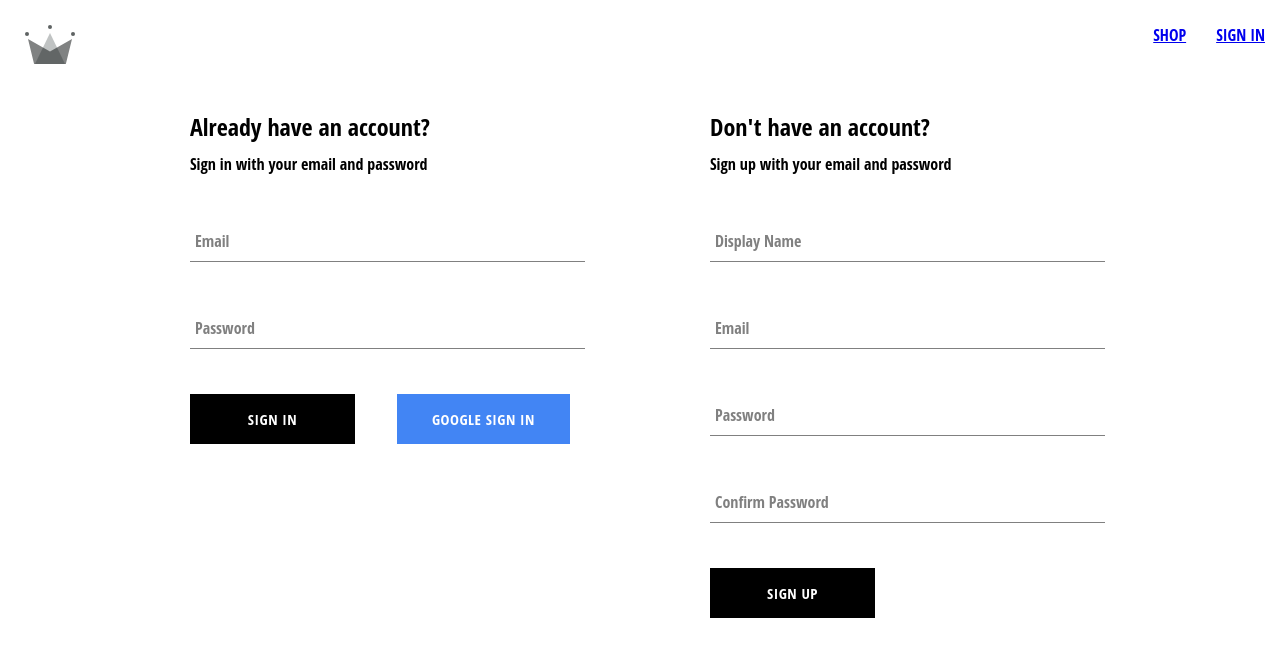
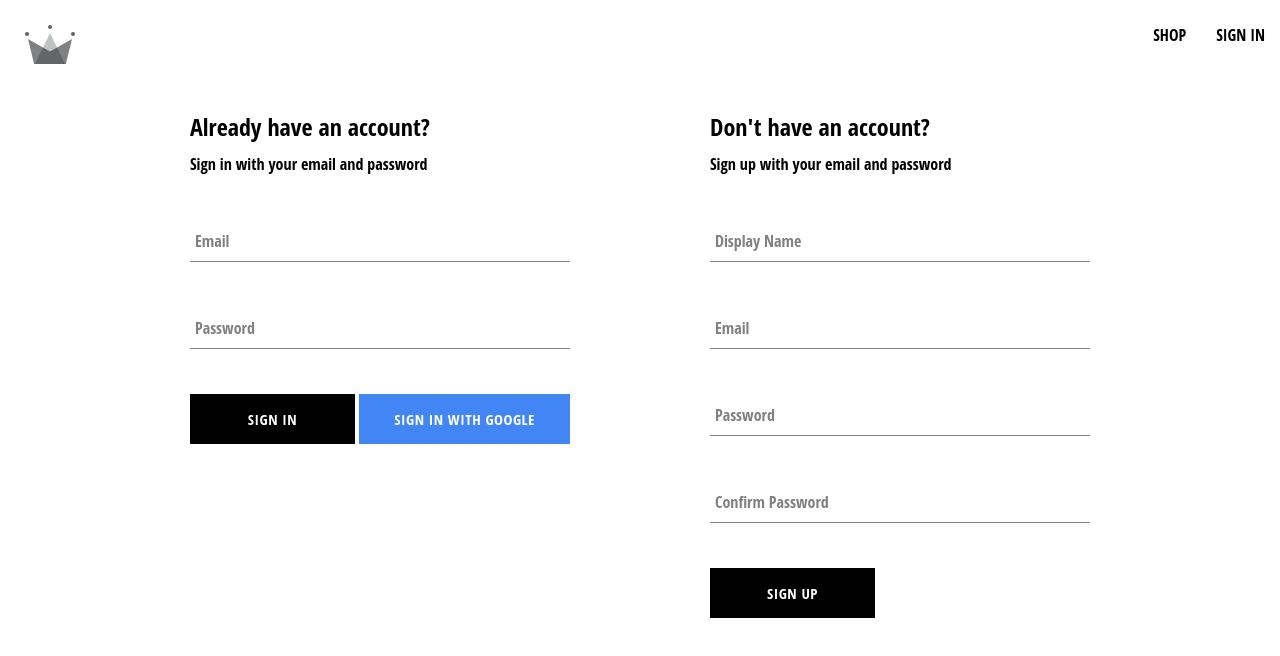
Before and after one commit to richard1230/clothing-commerce, a React (Create React App) app: page /auth in a window 1280 px wide. Shown: the top 656 px of the page. Built offline with nearby package versions, Linux system fonts and the light colour scheme; no server answers; a web font is replaced by a local one.

Commit message:
finalizing

```diff
--- a/src/components/sign-in-form/sign-in-form.component.jsx
+++ b/src/components/sign-in-form/sign-in-form.component.jsx
@@ -1,11 +1,12 @@
-import { useState,useContext } from 'react';
+import { useState } from 'react';
+
 import FormInput from '../form-input/form-input.component';
 import Button from '../button/button.component';
-import { UserContext } from '../../contexts/user.context';
+
 import {
+  signInAuthUserWithEmailAndPassword,
   signInWithGooglePopup,
   createUserDocumentFromAuth,
-  signInAuthUserWithEmailAndPassword,
 } from '../../utils/firebase/firebase.utils';
 
 import './sign-in-form.styles.scss';
@@ -19,40 +20,22 @@ const SignInForm = () => {
   const [formFields, setFormFields] = useState(defaultFormFields);
   const { email, password } = formFields;
 
-  const { setCurrentUser } = useContext(UserContext);
-
   const resetFormFields = () => {
     setFormFields(defaultFormFields);
   };
 
   const signInWithGoogle = async () => {
-    const { user } = await signInWithGooglePopup();
-    setCurrentUser(user);
-    // await createUserDocumentFromAuth(user);
+    await signInWithGooglePopup();
   };
 
   const handleSubmit = async (event) => {
     event.preventDefault();
 
     try {
-      const user = await signInAuthUserWithEmailAndPassword(
-        email,
-        password
-      );
-
+      await signInAuthUserWithEmailAndPassword(email, password);
       resetFormFields();
-      setCurrentUser(user);
     } catch (error) {
-      switch (error.code) {
-        case 'auth/wrong-password':
-          alert('incorrect password for email');
-          break;
-        case 'auth/user-not-found':
-          alert('no user associated with this email');
-          break;
-        default:
-          console.log(error);
-      }
+      console.log('user sign in failed', error);
     }
   };
 
@@ -63,7 +46,7 @@ const SignInForm = () => {
   };
 
   return (
-    <div className='sign-up-container'>
+    <div className='sign-in-container'>
       <h2>Already have an account?</h2>
       <span>Sign in with your email and password</span>
       <form onSubmit={handleSubmit}>
@@ -86,8 +69,8 @@ const SignInForm = () => {
         />
         <div className='buttons-container'>
           <Button type='submit'>Sign In</Button>
-          <Button type='button' buttonType='google' onClick={signInWithGoogle}>
-            Google sign in
+          <Button buttonType='google' type='button' onClick={signInWithGoogle}>
+            Sign In With Google
           </Button>
         </div>
       </form>
--- a/src/components/sign-in-form/sign-in-form.styles.scss
+++ b/src/components/sign-in-form/sign-in-form.styles.scss
@@ -1,4 +1,4 @@
-.sign-up-container {
+.sign-in-container {
   display: flex;
   flex-direction: column;
   width: 380px;
--- a/src/components/sign-up-form/sign-up-form.component.jsx
+++ b/src/components/sign-up-form/sign-up-form.component.jsx
@@ -1,9 +1,7 @@
-import { useState ,useContext} from 'react';
+import { useState } from 'react';
 
 import FormInput from '../form-input/form-input.component';
 import Button from '../button/button.component';
-import { UserContext } from "../../contexts/user.context";
-
 
 import {
   createAuthUserWithEmailAndPassword,
@@ -22,8 +20,6 @@ const defaultFormFields = {
 const SignUpForm = () => {
   const [formFields, setFormFields] = useState(defaultFormFields);
   const { displayName, email, password, confirmPassword } = formFields;
-  const { setCurrentUser } = useContext(UserContext);
-
 
   const resetFormFields = () => {
     setFormFields(defaultFormFields);
@@ -45,7 +41,6 @@ const SignUpForm = () => {
 
       await createUserDocumentFromAuth(user, { displayName });
       resetFormFields();
-      setCurrentUser(user);
     } catch (error) {
       if (error.code === 'auth/email-already-in-use') {
         alert('Cannot create user, email already in use');
--- a/src/contexts/user.context.jsx
+++ b/src/contexts/user.context.jsx
@@ -1,4 +1,8 @@
-import { createContext, useState } from "react"
+import { createContext, useState ,useEffect} from "react"
+import {
+    onAuthStateChangedListener,
+    createUserDocumentFromAuth,
+} from '../utils/firebase/firebase.utils';
 
 
 export const UserContext = createContext({
@@ -9,5 +13,16 @@ export const UserContext = createContext({
 export const UserProvider = ({ children }) => {
     const [currentUser, setCurrentUser] = useState(null);
     const value = { currentUser, setCurrentUser };
+    useEffect(() => {
+        const unsubscribe = onAuthStateChangedListener((user) => {
+            if (user) {
+             createUserDocumentFromAuth(user)
+            }
+            setCurrentUser(user)
+        });
+        return unsubscribe
+    },[])
+
+
     return <UserContext.Provider value={value}>{children }</UserContext.Provider>
 }
--- a/src/index.scss
+++ b/src/index.scss
@@ -9,3 +9,12 @@ code {
   font-family: source-code-pro, Menlo, Monaco, Consolas, 'Courier New',
     monospace;
 }
+
+a {
+  text-decoration: none;
+  color: black;
+}
+
+* {
+  box-sizing: border-box;
+}
--- a/src/utils/firebase/firebase.utils.js
+++ b/src/utils/firebase/firebase.utils.js
@@ -12,6 +12,7 @@ import {
   createUserWithEmailAndPassword,
   signInWithEmailAndPassword,
   signOut,
+  onAuthStateChanged
 } from 'firebase/auth';
 
 import { getFirestore, doc, getDoc, setDoc } from 'firebase/firestore';
@@ -42,12 +43,15 @@ export const signInWithGoogleRedirect = () => signInWithRedirect(auth, googlePro
 
 export const db = getFirestore();
 
-export const createUserDocumentFromAuth = async (userAuth,additionalInformation) => {
+export const createUserDocumentFromAuth = async (
+                      userAuth,
+                      additionalInformation = {}
+) => {
 
   if (!userAuth) return;
   const userDocRef = doc(db, 'users', userAuth.uid);
 
-  console.log(userDocRef)
+  // console.log(userDocRef)
   const userSnapshot = await getDoc(userDocRef);
 
   if (!userSnapshot.exists()) {
@@ -59,7 +63,7 @@ export const createUserDocumentFromAuth = async (userAuth,additionalInformation)
         displayName,
         email,
         createdAt,
-        ...additionalInformation
+        ...additionalInformation,
       });
     } catch (error) {
       console.log('error creating the user', error.message);
@@ -79,5 +83,6 @@ export const signInAuthUserWithEmailAndPassword = async (email, password) => {
   return await signInWithEmailAndPassword(auth, email, password);
 };
 
-
 export const signOutUser = async () => await signOut(auth);
+export const onAuthStateChangedListener = (callback) =>  //就是观察者
+  onAuthStateChanged(auth,callback)
```
Also changed, not shown: src/routes/navigation/navigation.styles.scss (indentation only). Lines whose indentation alone changed are shown as unchanged.
